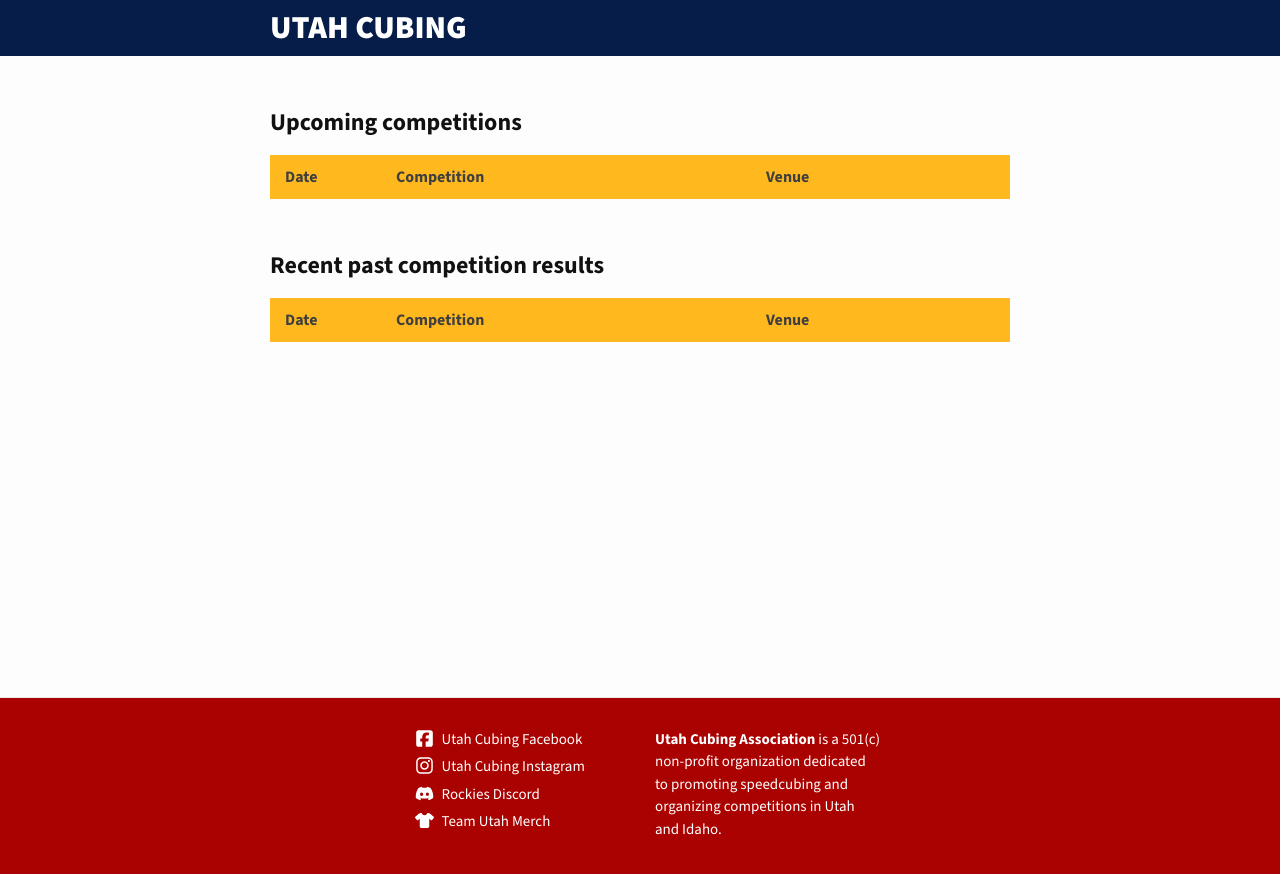
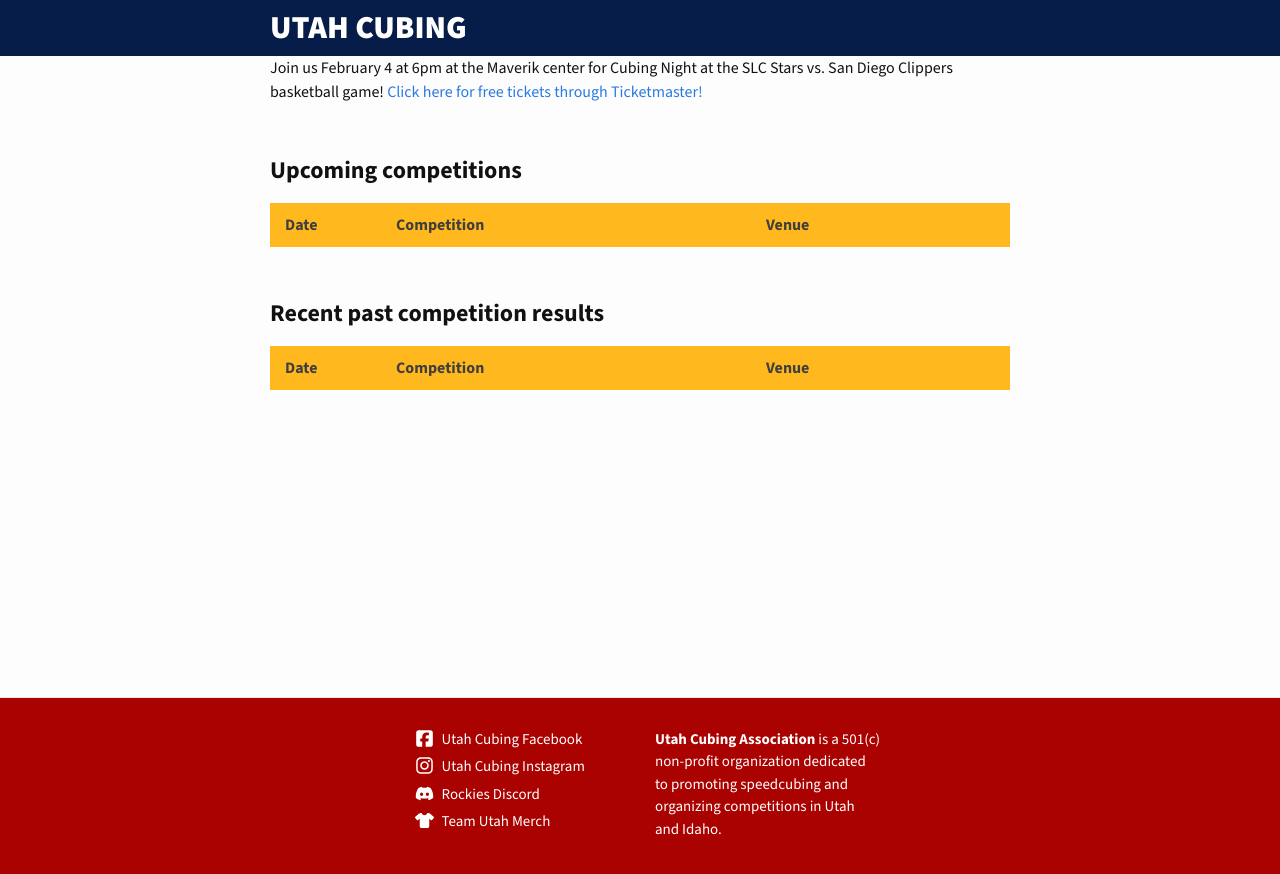
Before and after one commit to joeyday/utahcubing.org, a Jekyll site: the page built from index.md, in a window 1280 px wide. Shown: the top 874 px of the page. Built offline with Jekyll 4.4.1, drawn with Linux system fonts in a browser that asks for light colours; some web fonts are replaced.

Commit message:
stars tickets link

```diff
--- a/index.md
+++ b/index.md
@@ -4,6 +4,8 @@
 
 layout: home
 ---
+
+<p>Join us February 4 at 6pm at the Maverik center for Cubing Night at the SLC Stars vs. San Diego Clippers basketball game! <a href="https://am.ticketmaster.com/slcstars/ism/U0xTMDIwNA==?promoCode=MjVTVEFSMjY=">Click here for free tickets through Ticketmaster!</a></p>
 
 <div id="today"></div>
 
```
